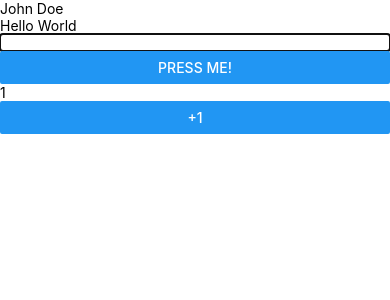
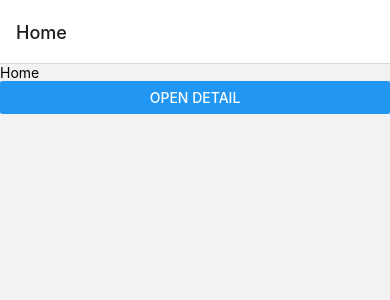
Before and after one commit to mccormick84/LearnTypeScript, a React Native app: screen / in a window 390 px wide. Shown: the top 300 px of the page. Built offline with nearby package versions, Linux system fonts and the light colour scheme.

Commit message:
타입스크립트로 react-navigation 사용하기 - 라이브러리 설치, 네이티브 스택 내비게이션 사용하기

```diff
--- a/App.tsx
+++ b/App.tsx
@@ -1,17 +1,11 @@
 import React from 'react';
-import Profile from './Profile';
-import {SafeAreaView, Text} from 'react-native';
-import MessageForm from './MessageForm';
-import Counter from './Counter';
+import {NavigationContainer} from '@react-navigation/native';
+import RootStack from './screens/RootStack';
 
 export default function App() {
   return (
-    <SafeAreaView>
-      <Profile name={'John Doe'}>
-        <Text>Hello World</Text>
-      </Profile>
-      <MessageForm />
-      <Counter />
-    </SafeAreaView>
+    <NavigationContainer>
+      <RootStack />
+    </NavigationContainer>
   );
 }
--- /dev/null
+++ b/screens/RootStack.tsx
@@ -0,0 +1,55 @@
+import React from 'react';
+import {Button, View, Text} from 'react-native';
+import {
+  createNativeStackNavigator,
+  NativeStackNavigationProp,
+} from '@react-navigation/native-stack';
+import {useNavigation, RouteProp, useRoute} from '@react-navigation/native';
+
+// RootStackParamList 타입을 선언할 때는 interface가 아닌 type을 사용
+type RootStackParamList = {
+  Home: undefined;
+  Detail: {
+    id: number;
+  };
+};
+export type RootStackNavigationProp =
+  NativeStackNavigationProp<RootStackParamList>;
+
+const Stack = createNativeStackNavigator<RootStackParamList>();
+
+function HomeScreen() {
+  const navigation = useNavigation<RootStackNavigationProp>();
+  const onPress = () => {
+    navigation.navigate('Detail', {id: 1});
+  };
+  return (
+    <View>
+      <Text>Home</Text>
+      <Button title={'Open Detail'} onPress={onPress} />
+    </View>
+  );
+}
+
+// RouteProp 사용 시
+// 첫 번째 Gereric은 현재 사용 중인 내비게이션의 라우트 파라미터 타입을 위해 선언한 RootStackParamList를 넣고
+// 두 번째 Generic에는 화면 이름
+type DetailScreenRouteProp = RouteProp<RootStackParamList, 'Detail'>;
+
+function DetailScreen() {
+  const {params} = useRoute<DetailScreenRouteProp>();
+  return (
+    <View>
+      <Text>Detail {params.id}</Text>
+    </View>
+  );
+}
+
+export default function RootStack() {
+  return (
+    <Stack.Navigator>
+      <Stack.Screen component={HomeScreen} name={'Home'} />
+      <Stack.Screen component={DetailScreen} name={'Detail'} />
+    </Stack.Navigator>
+  );
+}
```
Also changed, not shown: package.json (+6 -1 lines), 2 other files (tests, documents, lock files or other folders).
